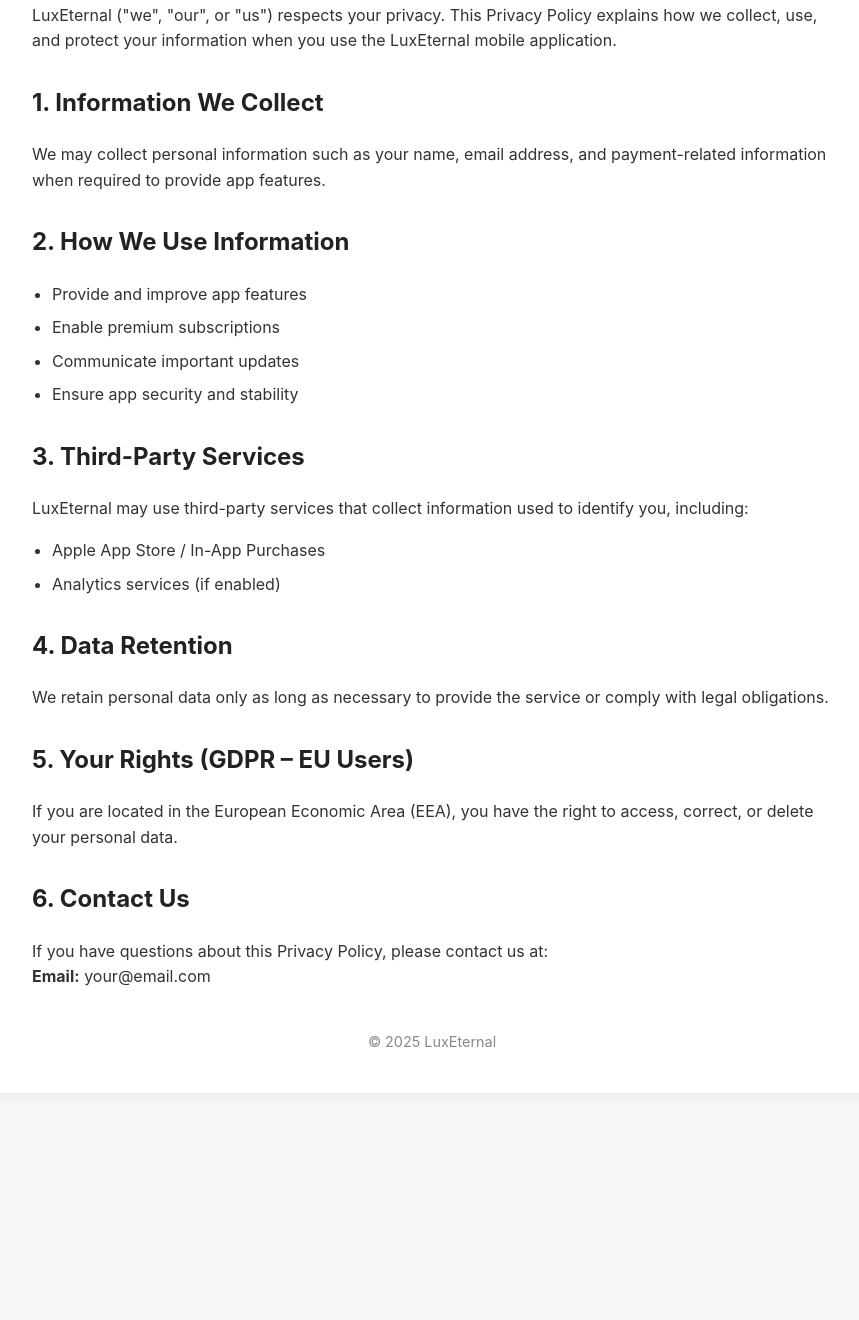
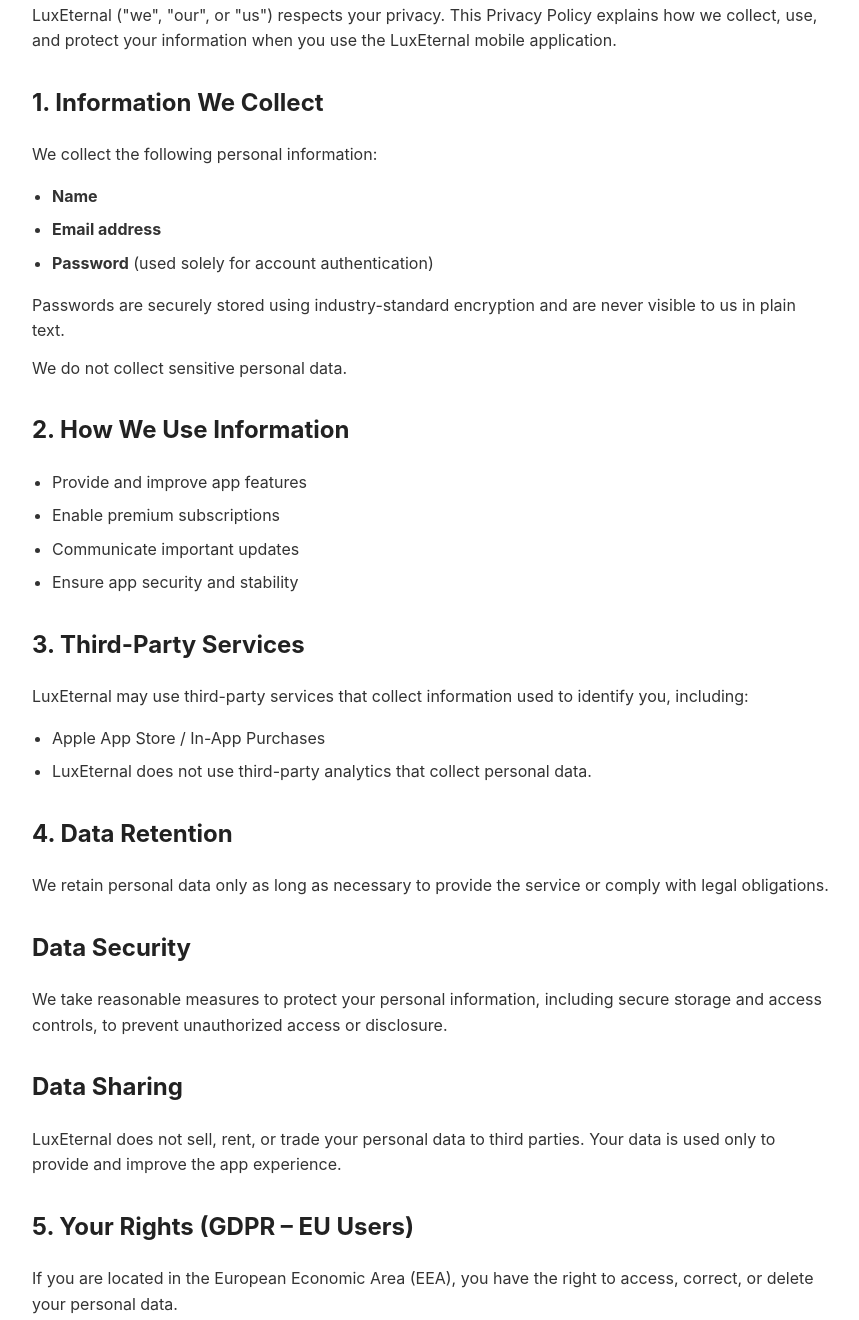
Before and after one commit to Aan1976/LuxEternal-privacy, a plain HTML site: page index.html in a window 1280 px wide. Shown: the part 213-1533 px from the top of the page, without its empty margins (208-1067 px from the left). Before the commit the page ends 1346 px from the top, so only its background shows below. Drawn offline with Linux system fonts and the light colour scheme.

```diff
--- a/index.html
+++ b/index.html
@@ -75,8 +75,18 @@
 
     <h2>1. Information We Collect</h2>
     <p>
-      We may collect personal information such as your name, email address,
-      and payment-related information when required to provide app features.
+    We collect the following personal information:
+    </p>
+    <ul>
+      <li><strong>Name</strong></li>
+      <li><strong>Email address</strong></li>
+      <li><strong>Password</strong> (used solely for account authentication)</li>
+    </ul>
+    <p>
+    Passwords are securely stored using industry-standard encryption and are never visible to us in plain text.
+    </p>
+    <p>
+    We do not collect sensitive personal data.
     </p>
 
     <h2>2. How We Use Information</h2>
@@ -94,13 +104,24 @@
     </p>
     <ul>
       <li>Apple App Store / In-App Purchases</li>
-      <li>Analytics services (if enabled)</li>
+      <li>LuxEternal does not use third-party analytics that collect personal data.</li>
     </ul>
 
     <h2>4. Data Retention</h2>
     <p>
       We retain personal data only as long as necessary to provide the service
       or comply with legal obligations.
+    </p>
+
+    <h2>Data Security</h2>
+    <p>
+    We take reasonable measures to protect your personal information, including secure storage and access controls, to prevent unauthorized access or disclosure.
+    </p>
+
+    <h2>Data Sharing</h2>
+    <p>
+      LuxEternal does not sell, rent, or trade your personal data to third parties.
+      Your data is used only to provide and improve the app experience.
     </p>
 
     <h2>5. Your Rights (GDPR – EU Users)</h2>
```
